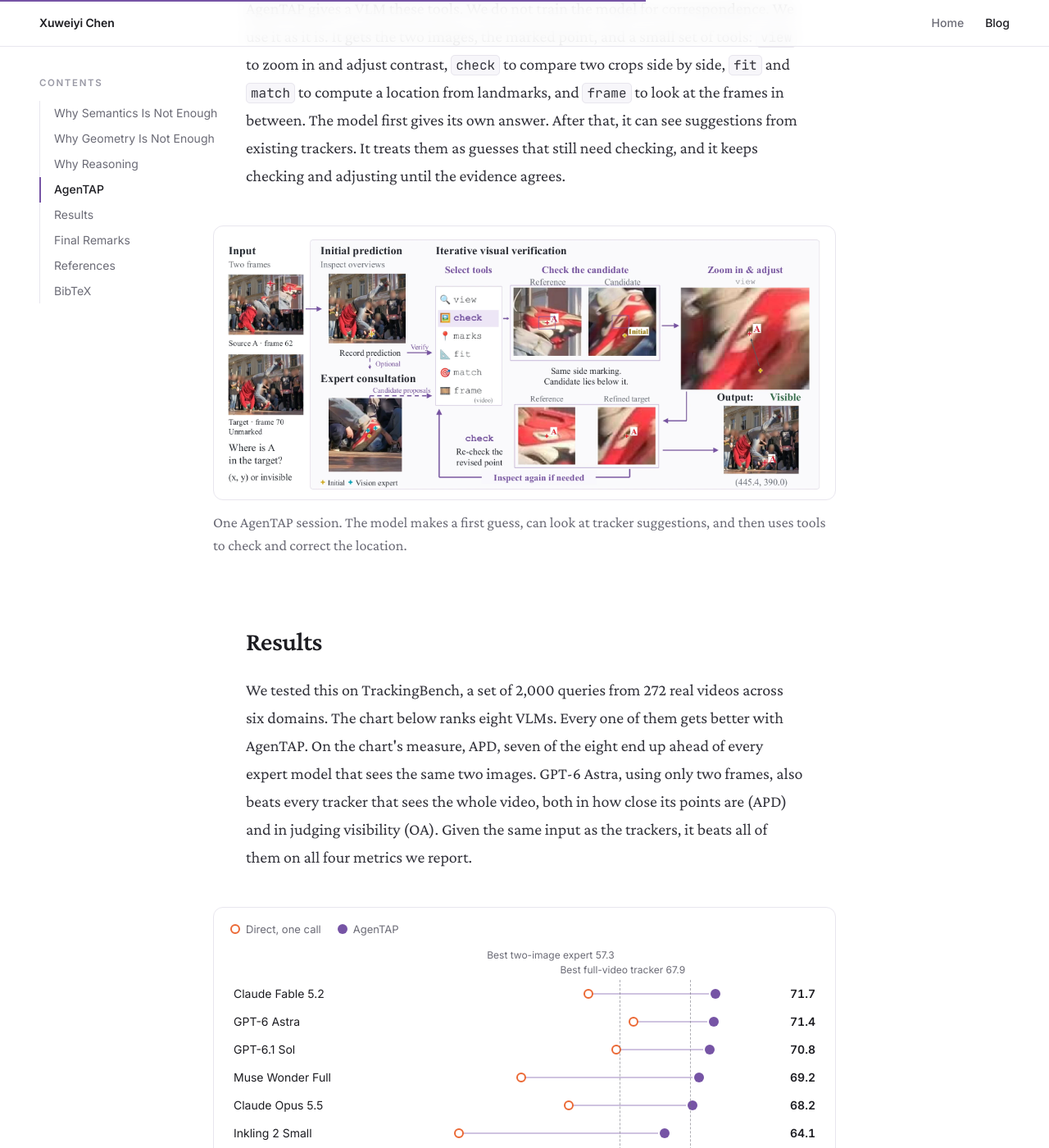
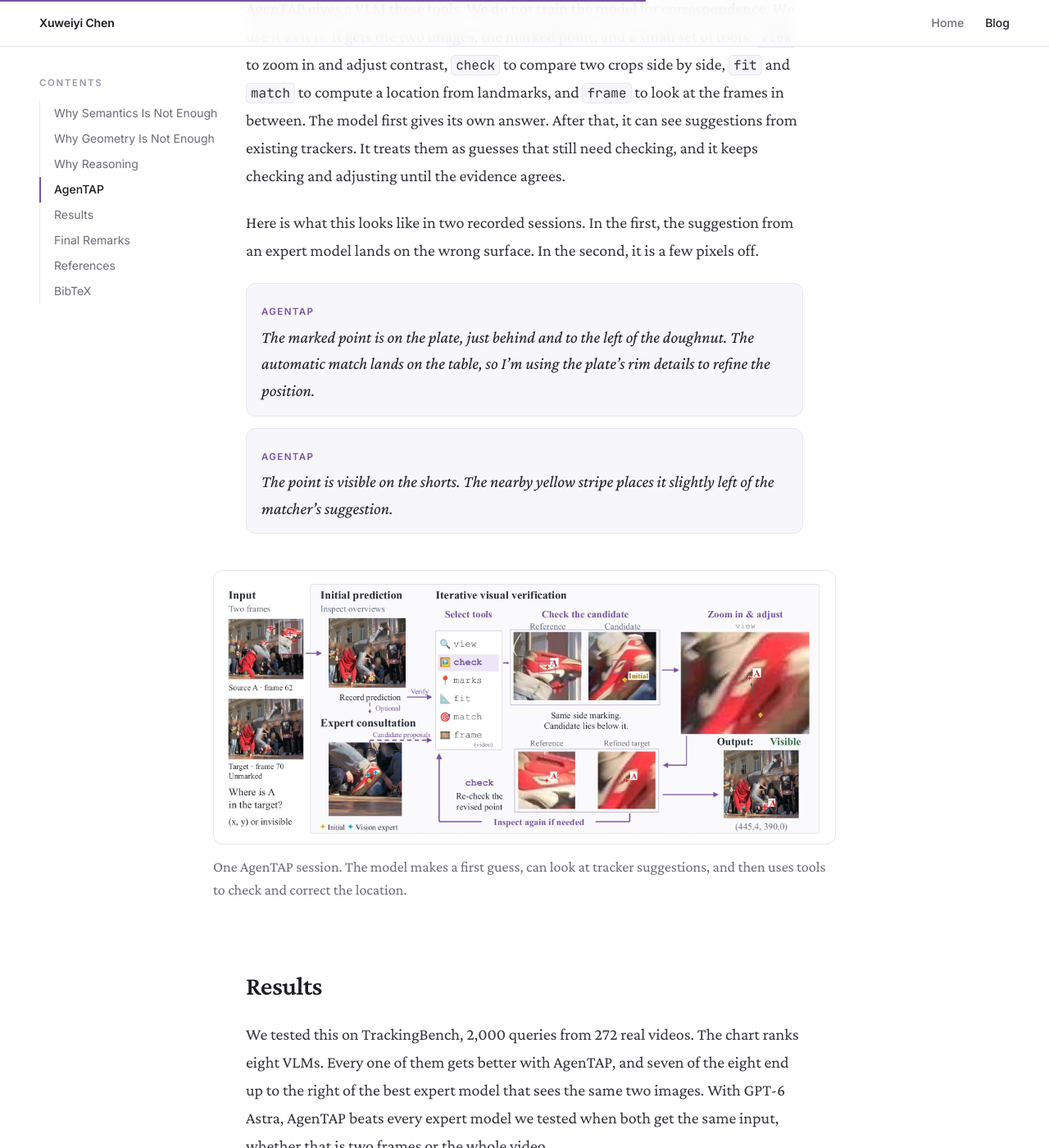
Before and after one commit to XuweiyiChen/xuweiyichen.github.io, a Jekyll site: the page blog/agentap/index.html, which Jekyll copies as it is, in a window 1280 px wide and 1400 px high, scrolled down 4729 px. Shown: the whole window at 82% size. Built offline with Jekyll 4.4.1, drawn with Linux system fonts in a browser that asks for light colours; some of the changed text lies outside the part shown.

Commit message:
Blog: two verbatim agent messages from recorded sessions in the AgenTAP section; Results keeps fewer numbers

```diff
--- a/blog/agentap/index.html
+++ b/blog/agentap/index.html
@@ -202,8 +202,11 @@
     .stat .n .and { font-size: 15px; font-weight: 400; letter-spacing: 0; color: var(--muted); margin: 0 4px; }
     .stat .sub { font-size: 13px; color: var(--muted); }
     .stat.agent { background: var(--accent-soft); border-color: color-mix(in srgb, var(--accent) 35%, var(--rule)); }
-    .stat.agent .who, .stat.agent .n { color: var(--accent); }
-    .bet.quote p { font-size: 1.7rem; line-height: 1.35; }
+    .stat.agent .who, .stat.agent .n { color: var(--accent); }    .bet.quote p { font-size: 1.7rem; line-height: 1.35; }
+    .said { margin: 0 0 14px; padding: 14px 18px; border-radius: 12px; background: var(--soft); border: 1px solid var(--rule); }
+    .said .tag { display: inline-block; font: 600 11.5px/1 var(--sans); letter-spacing: .12em; text-transform: uppercase;
+      color: var(--accent); margin: 0 0 8px; }
+    .said p { margin: 0; font: italic 400 1.02em/1.6 var(--serif); color: var(--ink); }
     @media (max-width: 640px) {
       .rank { --name: 112px; --val: 34px; --gap: 10px; padding: 14px 12px 12px; font-size: 12.5px; }
       .bet.quote p { font-size: 1.4rem; }
@@ -389,6 +392,16 @@
         location from landmarks, and <code>frame</code> to look at the frames in between. The model first gives its own
         answer. After that, it can see suggestions from existing trackers. It treats them as guesses that still need
         checking, and it keeps checking and adjusting until the evidence agrees.</p>
+      <p>Here is what this looks like in two recorded sessions. In the first, the suggestion from an expert model lands on
+        the wrong surface. In the second, it is a few pixels off.</p>
+      <div class="said">
+        <span class="tag">AgenTAP</span>
+        <p>The marked point is on the plate, just behind and to the left of the doughnut. The automatic match lands on the table, so I&rsquo;m using the plate&rsquo;s rim details to refine the position.</p>
+      </div>
+      <div class="said">
+        <span class="tag">AgenTAP</span>
+        <p>The point is visible on the shorts. The nearby yellow stripe places it slightly left of the matcher&rsquo;s suggestion.</p>
+      </div>
       <figure class="wide">
         <a class="figcard" href="img/fig_agent.webp"><img src="img/fig_agent.webp" width="2200" height="932" loading="lazy" alt="The AgenTAP procedure: initial prediction, optional expert proposals, and iterative visual verification with tools"></a>
         <figcaption>One AgenTAP session. The model makes a first guess, can look at tracker suggestions, and then uses tools to
@@ -396,11 +409,10 @@
       </figure>
 
       <h2 id="results">Results</h2>
-      <p>We tested this on TrackingBench, a set of 2,000 queries from 272 real videos across six domains. The chart below
-        ranks eight VLMs. Every one of them gets better with AgenTAP. On the chart's measure, APD, seven of the eight end up ahead of every
-        expert model that sees the same two images. GPT-6 Astra, using only two frames, also beats every tracker that sees the
-        whole video, both in how close its points are (APD) and in judging visibility (OA). Given the same input as the
-        trackers, it beats all of them on all four metrics we report.</p>
+      <p>We tested this on TrackingBench, 2,000 queries from 272 real videos. The chart ranks eight VLMs. Every one of them
+        gets better with AgenTAP, and seven of the eight end up to the right of the best expert model that sees the same two
+        images. With GPT-6 Astra, AgenTAP beats every expert model we tested when both get the same input, whether that is
+        two frames or the whole video.</p>
       <figure class="wide">
         <div class="rank" id="rank" role="img" aria-label="APD of eight VLMs on TrackingBench with two images, direct prediction and AgenTAP, against the best two-image expert model (57.3) and the best full-video tracker (67.9)"></div>
         <figcaption>APD for each VLM with two input images, answering directly in one call and with AgenTAP. APD is the share of
@@ -408,9 +420,8 @@
           TAP-Vid<sup class="cite"><a href="#ref-6">6</a></sup>. The dashed lines show the best expert model with two images (AllTracker) and the best
           tracker with the full video (AllTracker at high resolution).</figcaption>
       </figure>
-      <p>Most of the gain is in the last few pixels. At 16 pixels, AgenTAP adds only 3.9 points, because direct answers
-        are already close. At one and two pixels it adds 16.4 and 18.9. Tools also help weaker models more. The gap
-        between GPT-6 Astra and Inkling 2 Small drops from 26.0 to 7.3 APD.</p>
+      <p>Most of the gain comes from the last few pixels, and weaker models gain the most. The gap between GPT-6 Astra and
+        Inkling 2 Small shrinks from 26.0 to 7.3 APD.</p>
       <div class="bet quote">
         <span class="tag">From the paper</span>
         <p>VLM reasoning has advanced from objects to individual pixels.</p>
```
